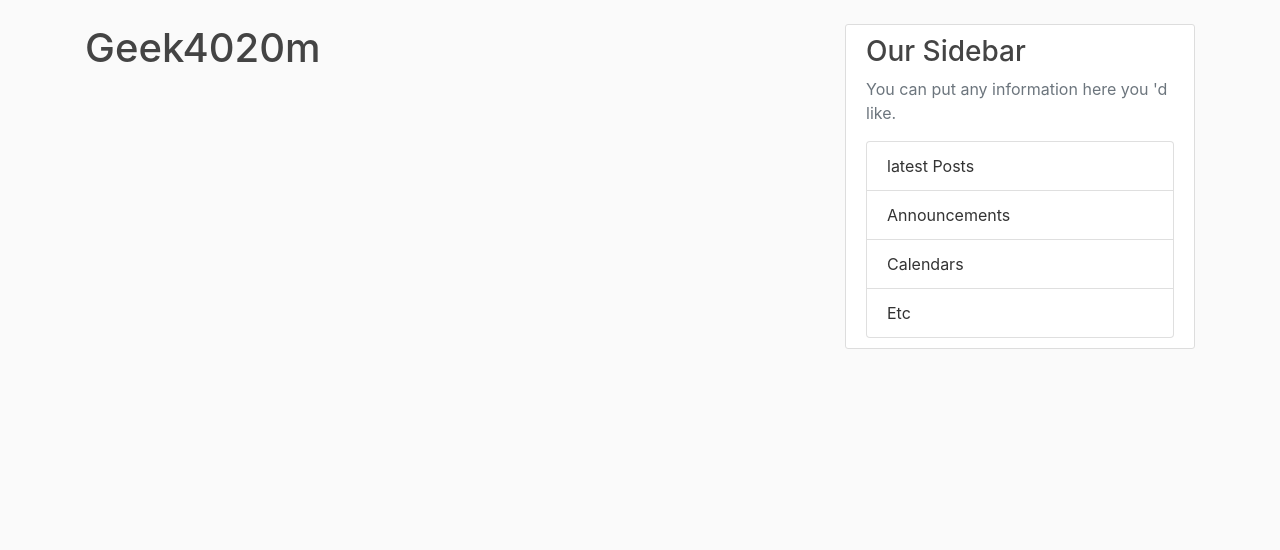
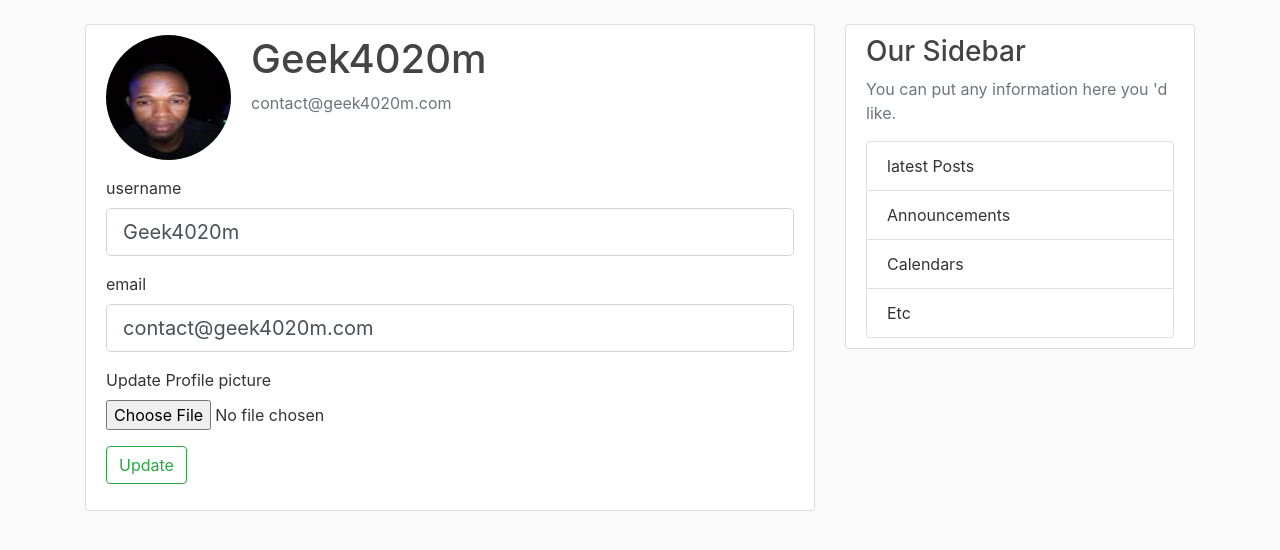
Before and after one commit to lamine860/flask_blog, a Flask app: page /account in a window 1280 px wide. Shown: the part 56-606 px from the top of the page. Run offline with Flask 2, Linux system fonts and the light colour scheme; a user stored in the database is signed in; some libraries are stand-ins or nearby versions.

Commit message:
Add a part to ollow user to edit his account and and profile picture with pilow image manage

```diff
--- a/flask_blog/forms.py
+++ b/flask_blog/forms.py
@@ -1,6 +1,8 @@
 from flask_wtf import FlaskForm
+from flask_wtf.file import FileField, FileAllowed
 from wtforms import StringField, PasswordField, BooleanField, SubmitField, ValidationError
 from wtforms.validators import DataRequired, Email, Length, EqualTo
+from flask_login import current_user
 
 from flask_blog.models import User
 
@@ -47,3 +49,22 @@ class LoginForm(FlaskForm):
     password = PasswordField('Password', validators=[DataRequired()])
     remember = BooleanField('Remember Me')
     submit = SubmitField('Sign in')
+
+
+class UpdateAccount(FlaskForm):
+    username = StringField('username', validators=[DataRequired(), Length(min=3, max=20)])
+    email = StringField('email', validators=[DataRequired(), Email()])
+    picture = FileField('Update Profile picture', validators=[FileAllowed(['jpeg', 'jpg', 'png'])])
+    submit = SubmitField('Update')
+
+    def validate_username(self, username):
+        if username.data != current_user.username:
+            user = User.query.filter_by(username=username.data).first()
+            if user:
+                raise ValidationError('This username is taken! Please choose a different one.')
+
+    def validate_email(self, email):
+        if email.data != current_user.email:
+            user = User.query.filter_by(email=email.data).first()
+            if user:
+                raise ValidationError('This email is taken! Please choose a different one.')
--- a/flask_blog/routes.py
+++ b/flask_blog/routes.py
@@ -1,9 +1,12 @@
+import secrets
+import os
+from PIL import Image
 from flask import url_for, flash, render_template as render, redirect, request
 from flask_login import login_required, login_user, logout_user, current_user
 
 
 from flask_blog import app, bcrypt, db
-from flask_blog.forms import RegistrationFrom, LoginForm
+from flask_blog.forms import RegistrationFrom, LoginForm, UpdateAccount
 from flask_blog.models import User
 
 
@@ -66,10 +69,41 @@ def sign_in():
     return render('sign_in.html', form=form, title='Sign In')
 
 
-@app.route('/account')
+def save_picture(form_picture):
+    random_hex = secrets.token_hex(8)
+    _, f_ext = os.path.split(form_picture.filename)
+    picture_fn = random_hex + f_ext
+    picture_path = os.path.join(app.root_path, 'static/profile_picture/' + picture_fn )
+
+    output_size = (125, 125)
+    i = Image.open(form_picture)
+    i.thumbnail(output_size)
+    i.save(picture_path)
+    return picture_fn
+
+
+
+
+@app.route('/account', methods=['GET', 'POST'])
 @login_required
 def account():
-    return render('account.html', title='Account')
+    form = UpdateAccount()
+    if form.validate_on_submit():
+        if form.picture.data:
+            image_file = save_picture(form.picture.data)
+        current_user.username = form.username.data
+        current_user.email= form.email.data
+        current_user.image_file=image_file
+        db.session.commit()
+        flash('Your account has been updated!', 'success')
+        return redirect(url_for('account'))
+    if not current_user.image_file:
+        image_file = url_for('static', filename='profile_picture/' + 'default.jpeg')
+    else:
+        image_file = url_for('static', filename='profile_picture/' + current_user.image_file)
+    form.username.data = current_user.username
+    form.email.data = current_user.email
+    return render('account.html', title='Account', form=form, image_file=image_file)
 
 
 @app.route('/logout')
--- a/flask_blog/templates/account.html
+++ b/flask_blog/templates/account.html
@@ -1,4 +1,54 @@
 {% extends "layout/base.html" %}
 {% block body %}
-    <h1>{{ current_user.username }}</h1>
+    <div class="content-section">
+       <div class="media">
+        <img src="{{ image_file }}" class="account-img rounded-circle" alt="profile pucture fot {{ current_user.username }}">
+        <div class="media-body">
+            <h2 class="account-heading">{{ current_user.username }}</h2>
+            <p class="text-secondary">{{ current_user.email }}</p>
+        </div>
+       </div>
+          <form action="" method="POST" enctype="multipart/form-data">
+            {{ form.hidden_tag() }}
+            <div class="form-group">
+                {{ form.username.label(class="control-label") }}
+                {% if form.username.errors %}
+                    {{ form.username(class="is-invalid form-control form-control-lg")}}
+                <div class="invalid-feedback">
+                    {% for error in form.username.errors %}
+                        <span>{{ error }}</span>
+                    {% endfor %}
+                 </div>
+                {% else %}
+                    {{ form.username(class="form-control form-control-lg") }}
+                {% endif %}
+            </div>
+
+            <div class="form-group">
+                    {{ form.email.label(class="control-label") }}
+                    {% if form.email.errors %}
+                        {{ form.email(class="is-invalid form-control form-control-lg")}}
+                    <div class="invalid-feedback">
+                        {% for error in form.email.errors %}
+                            <span>{{ error }}</span>
+                        {% endfor %}
+                     </div>
+                    {% else %}
+                        {{ form.email(class="form-control form-control-lg") }}
+                    {% endif %}
+            </div>
+            <div class="form-group">
+                    {{ form.picture.label() }}
+                    {{ form.picture(class="form-control-file") }}
+                    {% if form.picture.errors %}
+                        {% for error in form.picture.errors %}
+                            <span class="text-danger">{{ error }}</span></br>
+                        {% endfor %}
+                    {% endif %}
+                </div>
+            <div class="form-group">
+                {{ form.submit(class="btn btn-outline-success")}}
+            </div>
+        </form>
+    </div>
 {% endblock body %}
--- a/flask_blog/templates/register.html
+++ /dev/null
@@ -1,4 +0,0 @@
-{% extends "layout/base.html" %}
-{% block body %}
-
-{% endblock %}
```
Also changed, not shown: flask_blog/site.db, flask_blog/static/profile_picture/1d42497712325145IMG_20180414_223957.jpg (added), flask_blog/static/profile_picture/b64b2981c1b74951IMG_20180415_004147.jpg (added), flask_blog/static/profile_picture/badbebdd83fe7936IMG_20180414_223925.jpg (added), flask_blog/static/profile_picture/d7fda8c5f5205354IMG_20180414_225958.jpg (added), flask_blog/static/profile_picture/default.jpeg (added).
